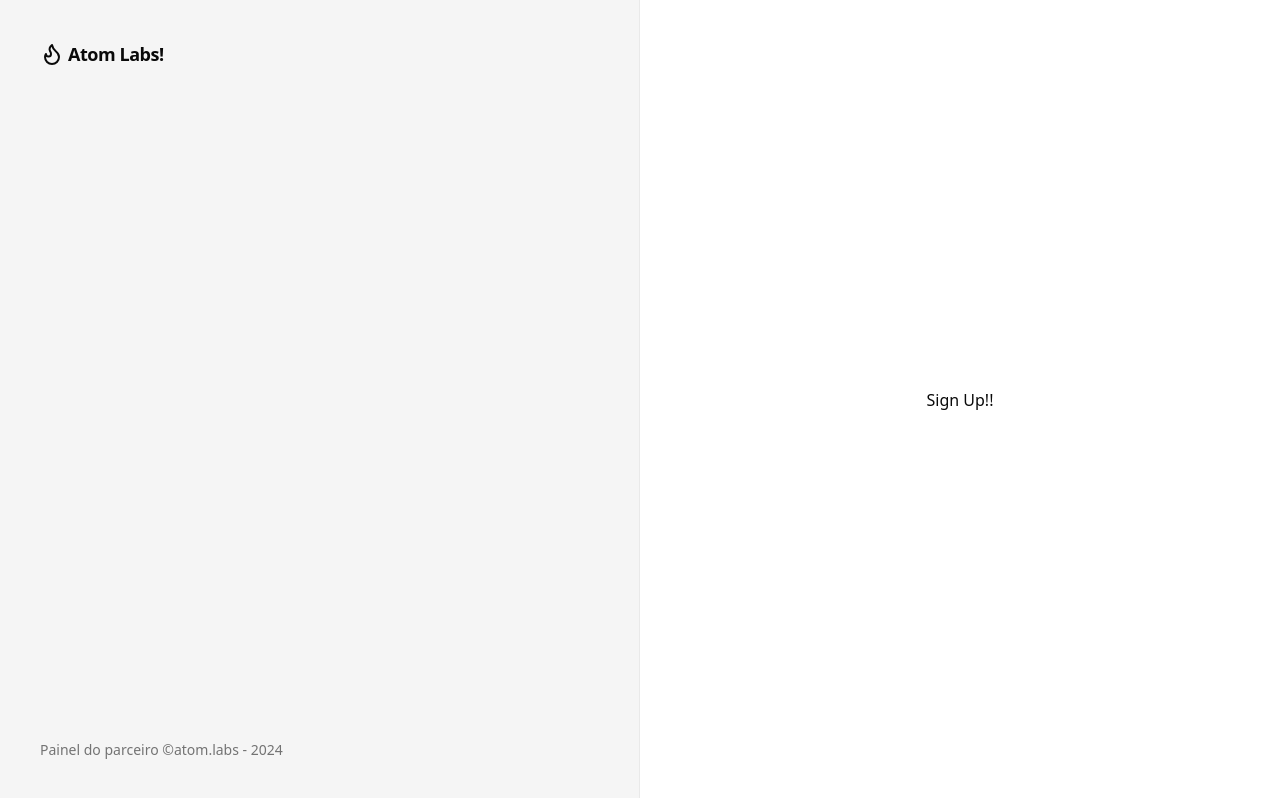
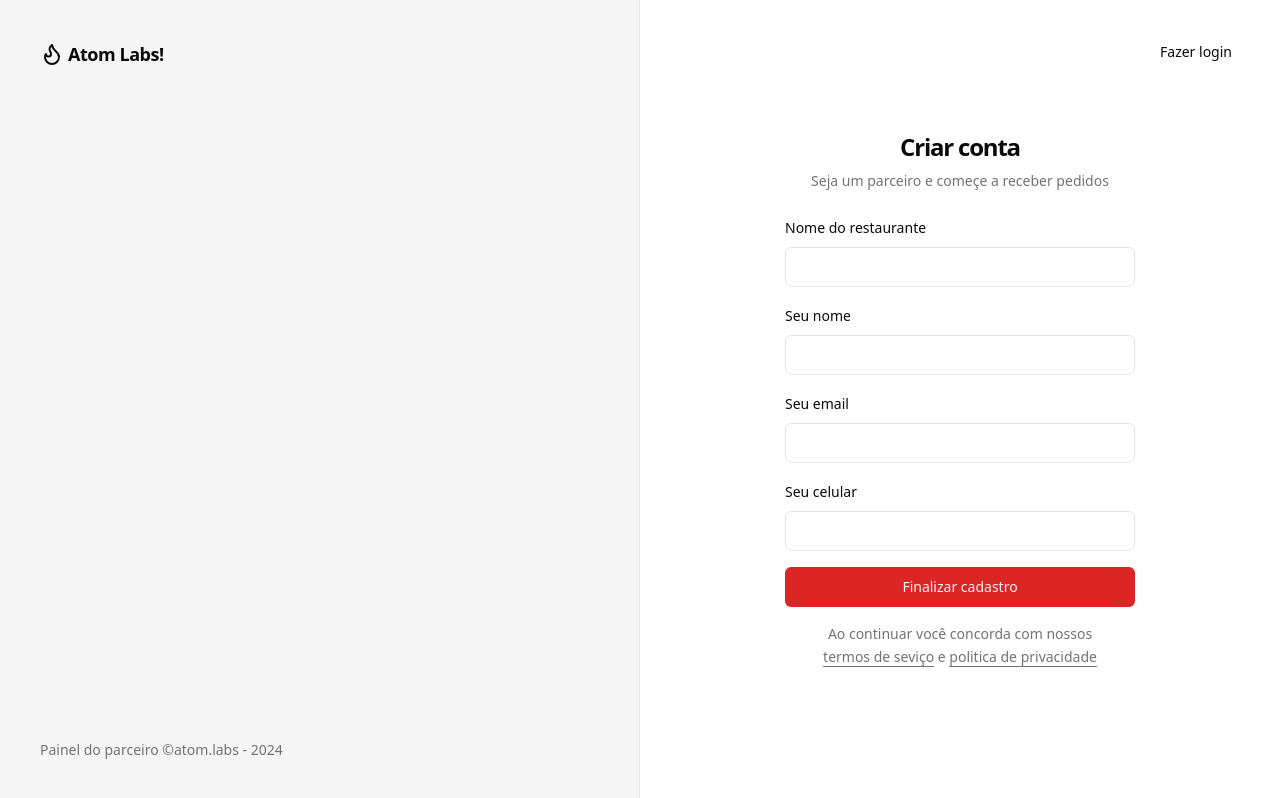
Before and after one commit to marcoscuomo/atom-labs, a Next.js app: page /auth/sign-up in a window 1280 px wide. Built offline with nearby package versions, Linux system fonts and the light colour scheme.

Commit message:
feat: pagina sign-up

```diff
--- a/src/app/auth/sign-up/page.tsx
+++ b/src/app/auth/sign-up/page.tsx
@@ -1,3 +1,61 @@
+import Link from 'next/link'
+
+import { Button } from '@/components/ui/button'
+import { Input } from '@/components/ui/input'
+import { Label } from '@/components/ui/label'
+
 export default function SignUp() {
-  return <h1>Sign Up!!</h1>
+  return (
+    <div className="p-8">
+      <Button variant="ghost" asChild className="absolute right-8 top-8">
+        <Link href="sign-in">Fazer login</Link>
+      </Button>
+
+      <div className="flex w-[350px] flex-col justify-center gap-6">
+        <div className="flex flex-col gap-2 text-center">
+          <h1 className="text-2xl font-semibold tracking-tighter">
+            Criar conta
+          </h1>
+          <p className="text-sm text-muted-foreground">
+            Seja um parceiro e começe a receber pedidos
+          </p>
+        </div>
+
+        <form className="space-y-4">
+          <div className="space-y-2">
+            <Label htmlFor="restanrantName">Nome do restaurante</Label>
+            <Input type="text" id="restanrantName" />
+          </div>
+
+          <div className="space-y-2">
+            <Label htmlFor="managerName">Seu nome</Label>
+            <Input type="text" id="managerName" />
+          </div>
+
+          <div className="space-y-2">
+            <Label htmlFor="email">Seu email</Label>
+            <Input type="email" id="email" />
+          </div>
+
+          <div className="space-y-2">
+            <Label htmlFor="phone">Seu celular</Label>
+            <Input type="tel" id="phone" />
+          </div>
+
+          <Button className="w-full">Finalizar cadastro</Button>
+
+          <p className="px-6 text-center text-sm leading-relaxed text-muted-foreground">
+            Ao continuar você concorda com nossos{' '}
+            <a className="underline underline-offset-4" href="">
+              termos de seviço
+            </a>{' '}
+            e{' '}
+            <a className="underline underline-offset-4" href="">
+              politica de privacidade
+            </a>
+          </p>
+        </form>
+      </div>
+    </div>
+  )
 }
```
